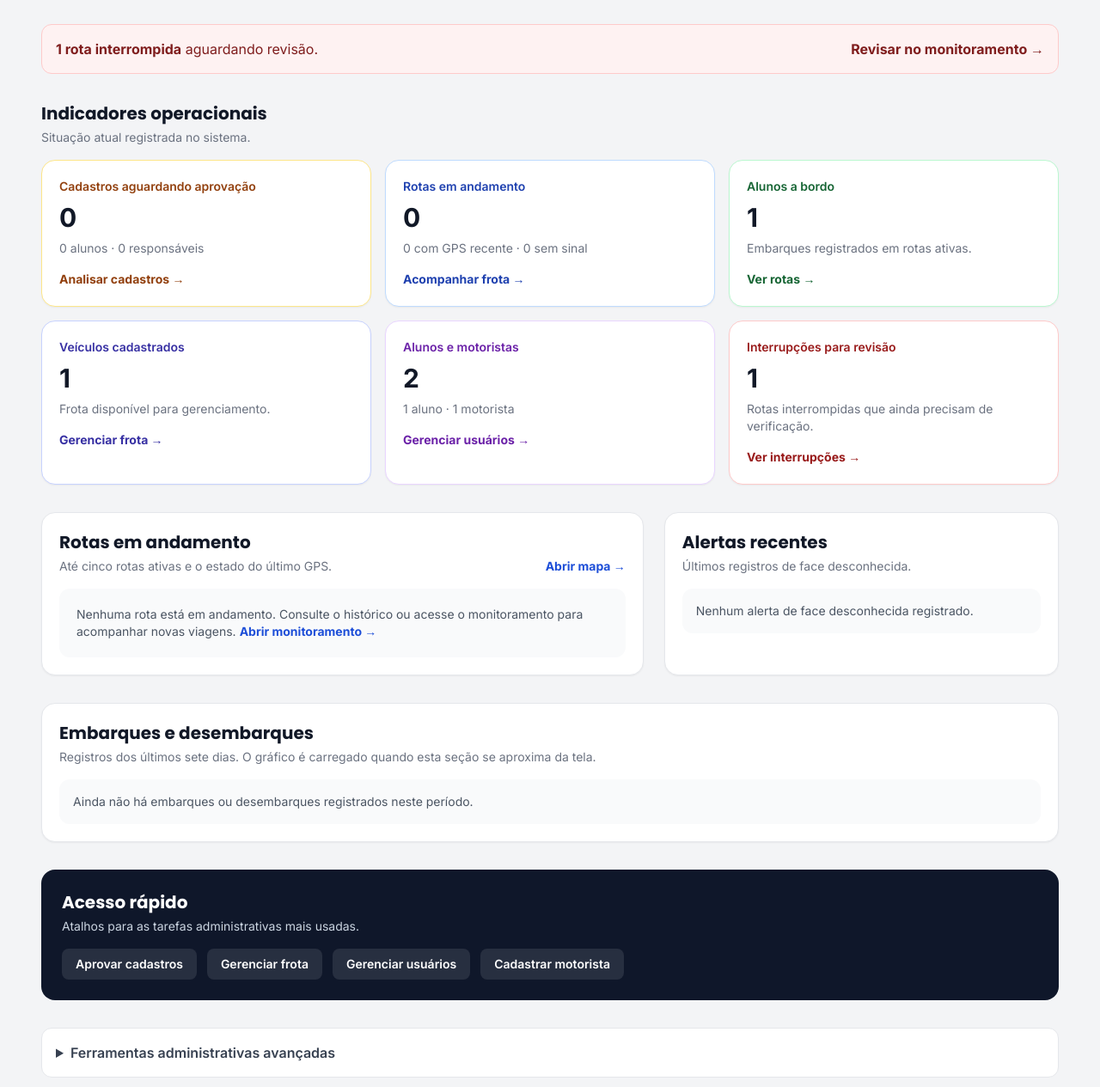
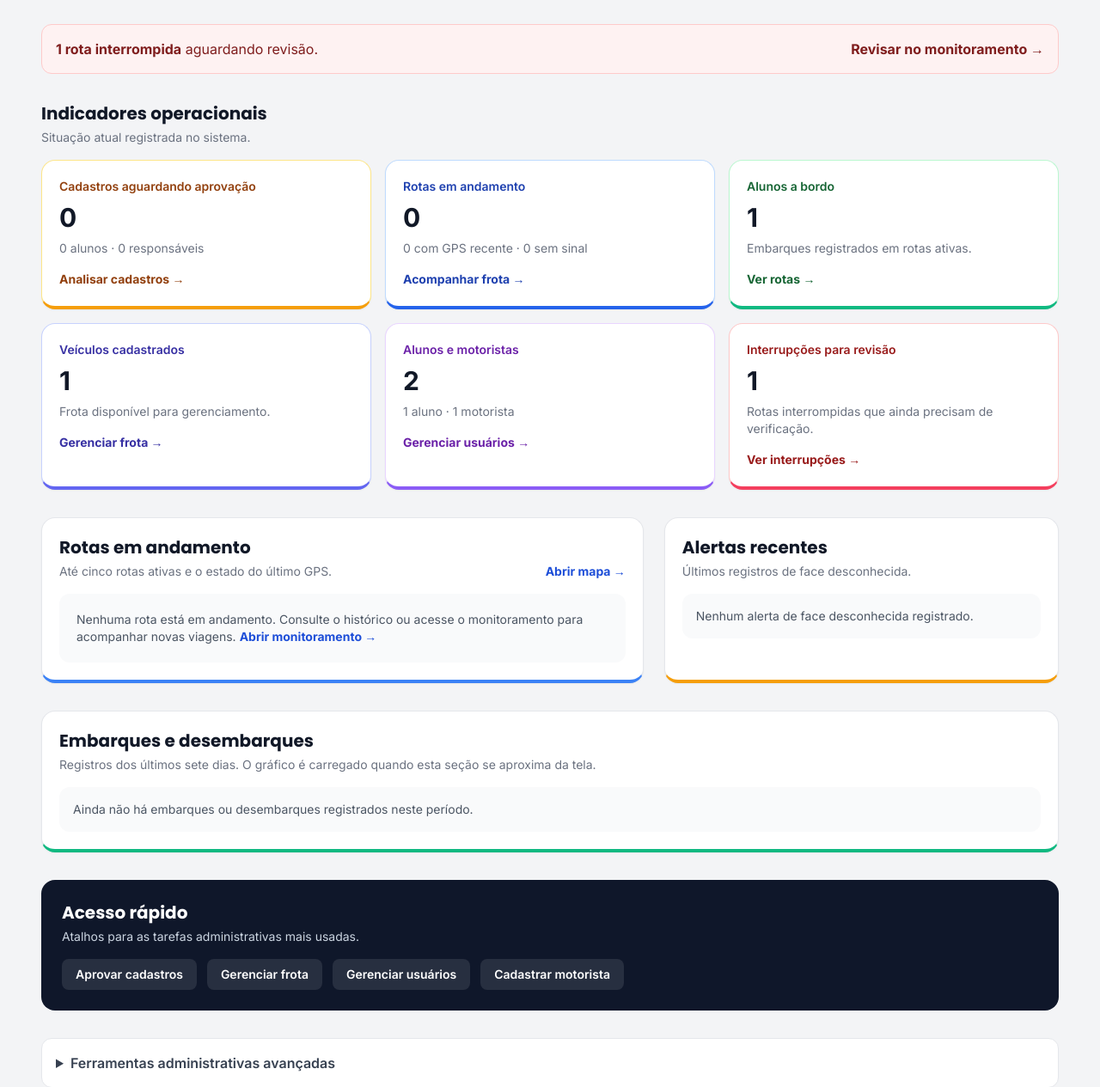
Before and after one commit to MatheusSousa28/face-guard-bus, a Django app: page /home/ in a window 1280 px wide. Shown: the part 268-1533 px from the top of the page at 86% size. Run offline with Django 5.2, Linux system fonts and the light colour scheme; a user stored in the database is signed in; tables that the repository leaves empty hold one stand-in row (values such as "Sample post"); grey boxes marked "Sample" are stand-in pictures; some libraries are stand-ins or nearby versions.

Commit message:
Melhora o destaque visual dos dashboards

```diff
--- a/usuarios/templates/usuarios/home_instituicao.html
+++ b/usuarios/templates/usuarios/home_instituicao.html
@@ -24,27 +24,27 @@
             <div><h2 id="operacao-title" class="font-display text-xl font-bold text-gray-900">Indicadores operacionais</h2><p class="mt-1 text-sm text-gray-500">Situação atual registrada no sistema.</p></div>
         </div>
         <div class="grid grid-cols-1 gap-4 sm:grid-cols-2 xl:grid-cols-3">
-            <a href="{% url 'painel_aprovacoes' %}" class="group rounded-2xl border border-amber-200 bg-white p-5 shadow-sm transition hover:-translate-y-0.5 hover:shadow-md focus-visible:outline focus-visible:outline-2 focus-visible:outline-amber-600">
+            <a href="{% url 'painel_aprovacoes' %}" class="group rounded-2xl border border-amber-200 border-b-4 border-b-amber-500 bg-white p-5 shadow-sm transition hover:-translate-y-0.5 hover:shadow-md focus-visible:outline focus-visible:outline-2 focus-visible:outline-amber-600">
                 <p class="text-sm font-semibold text-amber-800">Cadastros aguardando aprovação</p><p class="mt-2 text-3xl font-bold text-gray-900">{{ alunos_pendentes|add:responsaveis_pendentes }}</p>
                 <p class="mt-2 text-sm text-gray-500">{{ alunos_pendentes }} aluno{{ alunos_pendentes|pluralize:"s" }} · {{ responsaveis_pendentes }} {% if responsaveis_pendentes == 1 %}responsável{% else %}responsáveis{% endif %}</p><span class="mt-4 inline-block text-sm font-bold text-amber-800 group-hover:underline">Analisar cadastros →</span>
             </a>
-            <a href="{% url 'mapa_unificado' %}" class="group rounded-2xl border border-blue-200 bg-white p-5 shadow-sm transition hover:-translate-y-0.5 hover:shadow-md focus-visible:outline focus-visible:outline-2 focus-visible:outline-blue-700">
+            <a href="{% url 'mapa_unificado' %}" class="group rounded-2xl border border-blue-200 border-b-4 border-b-blue-600 bg-white p-5 shadow-sm transition hover:-translate-y-0.5 hover:shadow-md focus-visible:outline focus-visible:outline-2 focus-visible:outline-blue-700">
                 <p class="text-sm font-semibold text-blue-800">Rotas em andamento</p><p class="mt-2 text-3xl font-bold text-gray-900">{{ rotas_ativas }}</p>
                 <p class="mt-2 text-sm text-gray-500">{{ rotas_com_gps }} com GPS recente · {{ rotas_sem_sinal }} sem sinal</p><span class="mt-4 inline-block text-sm font-bold text-blue-800 group-hover:underline">Acompanhar frota →</span>
             </a>
-            <a href="{% url 'mapa_unificado' %}" class="group rounded-2xl border border-green-200 bg-white p-5 shadow-sm transition hover:-translate-y-0.5 hover:shadow-md focus-visible:outline focus-visible:outline-2 focus-visible:outline-green-700">
+            <a href="{% url 'mapa_unificado' %}" class="group rounded-2xl border border-green-200 border-b-4 border-b-emerald-500 bg-white p-5 shadow-sm transition hover:-translate-y-0.5 hover:shadow-md focus-visible:outline focus-visible:outline-2 focus-visible:outline-green-700">
                 <p class="text-sm font-semibold text-green-800">Alunos a bordo</p><p class="mt-2 text-3xl font-bold text-gray-900">{{ alunos_a_bordo }}</p>
                 <p class="mt-2 text-sm text-gray-500">Embarques registrados em rotas ativas.</p><span class="mt-4 inline-block text-sm font-bold text-green-800 group-hover:underline">Ver rotas →</span>
             </a>
-            <a href="{% url 'painel_veiculos' %}" class="group rounded-2xl border border-indigo-200 bg-white p-5 shadow-sm transition hover:-translate-y-0.5 hover:shadow-md focus-visible:outline focus-visible:outline-2 focus-visible:outline-indigo-700">
+            <a href="{% url 'painel_veiculos' %}" class="group rounded-2xl border border-indigo-200 border-b-4 border-b-indigo-500 bg-white p-5 shadow-sm transition hover:-translate-y-0.5 hover:shadow-md focus-visible:outline focus-visible:outline-2 focus-visible:outline-indigo-700">
                 <p class="text-sm font-semibold text-indigo-800">Veículos cadastrados</p><p class="mt-2 text-3xl font-bold text-gray-900">{{ total_veiculos }}</p>
                 <p class="mt-2 text-sm text-gray-500">Frota disponível para gerenciamento.</p><span class="mt-4 inline-block text-sm font-bold text-indigo-800 group-hover:underline">Gerenciar frota →</span>
             </a>
-            <a href="{% url 'painel_usuarios' %}" class="group rounded-2xl border border-purple-200 bg-white p-5 shadow-sm transition hover:-translate-y-0.5 hover:shadow-md focus-visible:outline focus-visible:outline-2 focus-visible:outline-purple-700">
+            <a href="{% url 'painel_usuarios' %}" class="group rounded-2xl border border-purple-200 border-b-4 border-b-violet-500 bg-white p-5 shadow-sm transition hover:-translate-y-0.5 hover:shadow-md focus-visible:outline focus-visible:outline-2 focus-visible:outline-purple-700">
                 <p class="text-sm font-semibold text-purple-800">Alunos e motoristas</p><p class="mt-2 text-3xl font-bold text-gray-900">{{ total_alunos|add:total_motoristas }}</p>
                 <p class="mt-2 text-sm text-gray-500">{{ total_alunos }} aluno{{ total_alunos|pluralize:"s" }} · {{ total_motoristas }} motorista{{ total_motoristas|pluralize:"s" }}</p><span class="mt-4 inline-block text-sm font-bold text-purple-800 group-hover:underline">Gerenciar usuários →</span>
             </a>
-            <a href="{% url 'mapa_unificado' %}" class="group rounded-2xl border border-red-200 bg-white p-5 shadow-sm transition hover:-translate-y-0.5 hover:shadow-md focus-visible:outline focus-visible:outline-2 focus-visible:outline-red-700">
+            <a href="{% url 'mapa_unificado' %}" class="group rounded-2xl border border-red-200 border-b-4 border-b-rose-500 bg-white p-5 shadow-sm transition hover:-translate-y-0.5 hover:shadow-md focus-visible:outline focus-visible:outline-2 focus-visible:outline-red-700">
                 <p class="text-sm font-semibold text-red-800">Interrupções para revisão</p><p class="mt-2 text-3xl font-bold text-gray-900">{{ interrupcoes_pendentes }}</p>
                 <p class="mt-2 text-sm text-gray-500">Rotas interrompidas que ainda precisam de verificação.</p><span class="mt-4 inline-block text-sm font-bold text-red-800 group-hover:underline">Ver interrupções →</span>
             </a>
@@ -52,7 +52,7 @@
     </section>
 
     <section class="grid grid-cols-1 gap-6 xl:grid-cols-5">
-        <div class="rounded-2xl border border-gray-200 bg-white p-5 shadow-sm xl:col-span-3">
+        <div class="rounded-2xl border border-gray-200 border-b-4 border-b-blue-500 bg-white p-5 shadow-sm xl:col-span-3">
             <div class="mb-4 flex flex-wrap items-end justify-between gap-3"><div><h2 class="font-display text-xl font-bold text-gray-900">Rotas em andamento</h2><p class="mt-1 text-sm text-gray-500">Até cinco rotas ativas e o estado do último GPS.</p></div><a href="{% url 'mapa_unificado' %}" class="text-sm font-bold text-blue-700 hover:underline">Abrir mapa →</a></div>
             <div class="divide-y divide-gray-100">
                 {% for rota in rotas_ativas_lista %}
@@ -64,7 +64,7 @@
             </div>
         </div>
 
-        <div class="rounded-2xl border border-gray-200 bg-white p-5 shadow-sm xl:col-span-2">
+        <div class="rounded-2xl border border-gray-200 border-b-4 border-b-amber-500 bg-white p-5 shadow-sm xl:col-span-2">
             <div class="mb-4"><h2 class="font-display text-xl font-bold text-gray-900">Alertas recentes</h2><p class="mt-1 text-sm text-gray-500">Últimos registros de face desconhecida.</p></div>
             <div class="space-y-3">
                 {% for alerta in alertas_recentes %}
@@ -76,7 +76,7 @@
         </div>
     </section>
 
-    <section id="dashboard-trend" data-endpoint="{% url 'api_dashboard_tendencia' %}" class="rounded-2xl border border-gray-200 bg-white p-5 shadow-sm" aria-labelledby="trend-title">
+    <section id="dashboard-trend" data-endpoint="{% url 'api_dashboard_tendencia' %}" class="rounded-2xl border border-gray-200 border-b-4 border-b-emerald-500 bg-white p-5 shadow-sm" aria-labelledby="trend-title">
         <div class="mb-4"><h2 id="trend-title" class="font-display text-xl font-bold text-gray-900">Embarques e desembarques</h2><p class="mt-1 text-sm text-gray-500">Registros dos últimos sete dias. O gráfico é carregado quando esta seção se aproxima da tela.</p></div>
         <div id="trend-loading" class="grid grid-cols-7 gap-3" role="status" aria-label="Carregando atividade dos últimos sete dias" aria-busy="true">
             {% for _ in '1234567' %}<div class="animate-pulse motion-reduce:animate-none"><div class="flex h-32 items-end justify-center gap-1"><span class="h-12 w-3 rounded-t bg-gray-200"></span><span class="h-20 w-3 rounded-t bg-gray-100"></span></div><div class="mx-auto mt-2 h-3 w-8 rounded bg-gray-200"></div></div>{% endfor %}
```
Also changed, not shown: usuarios/templates/usuarios/home_responsavel.html (+4 -4 lines), 1 other file.
